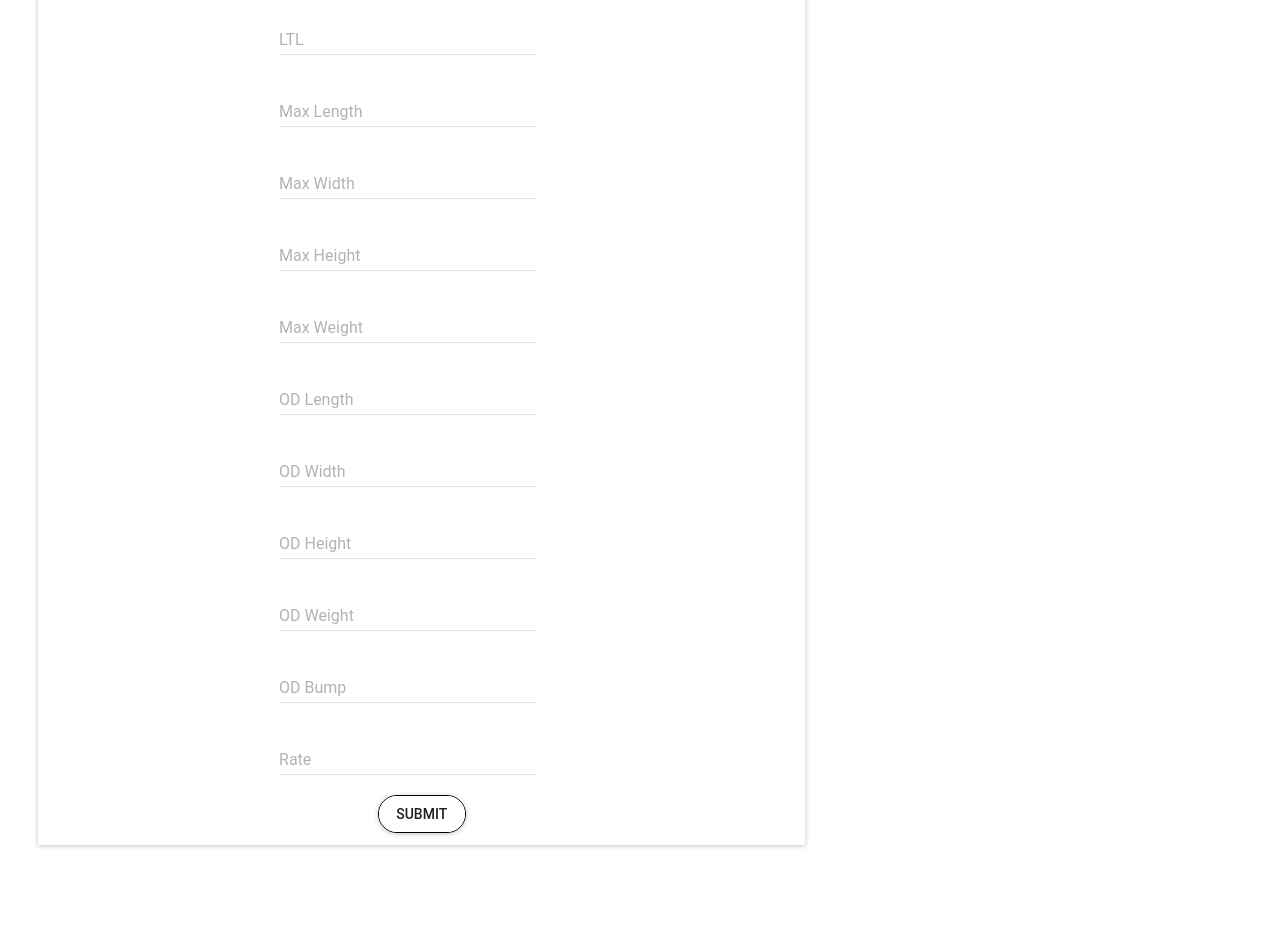
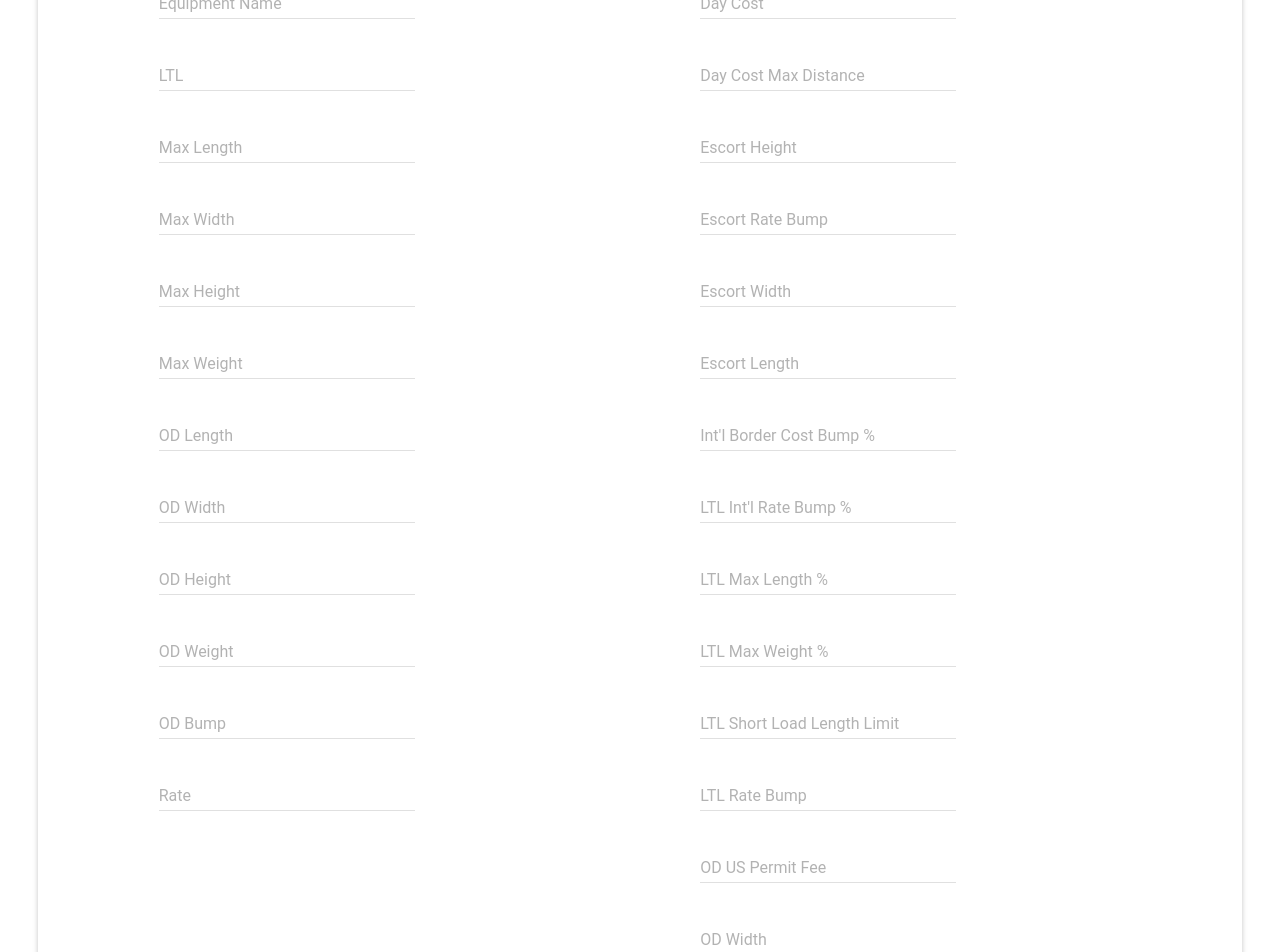
Before and after one commit to stward/equipment-admin, a React (Create React App) app: page /edit in a window 1280 px wide. Shown: the part 320-1272 px from the top of the page. Before the commit the page ends 1204 px from the top, so only its background shows below. Built offline with nearby package versions, Linux system fonts and the light colour scheme; what react-tap-event-plugin would draw is missing.

Commit message:
Added additional fields to form

```diff
--- a/src/Edit.js
+++ b/src/Edit.js
@@ -14,17 +14,18 @@ const propTypes = {
 
 const styles = {
   editContainer: {
+    width: '50%',
+    display: 'inline-block',
+    verticalAlign: 'top',
     '& div': {
-      display: 'block',
-      verticalAlign: 'top'
+      display: 'block'
     }
   },
   paper: {
-    paddingLeft: '20%',
-    paddingRight: '20%',
+    paddingTop: '3%',
+    paddingLeft: '10%',
     margin: '0 auto',
-    textAlign: 'center',
-    display: 'inline-block',
+    display: 'block',
   },
   button: {
     margin: 12,
@@ -56,8 +57,8 @@ class Edit extends Component {
       </div>
       <MuiThemeProvider muiTheme={getMuiTheme()}>
       <Paper className={classes.paper} zDepth={1}>
+        <h1>Edit / Create Details</h1>
         <div className={classes.editContainer}>
-          <h1>Edit / Create Details</h1>
           <TextField
             floatingLabelText="Equipment Name"
           />
@@ -95,6 +96,59 @@ class Edit extends Component {
             floatingLabelText="Rate"
           />
         </div>
+        <div className={classes.editContainer}>
+          <TextField
+            floatingLabelText="Day Cost"
+          />
+          <TextField
+            floatingLabelText="Day Cost Max Distance"
+          />
+          <TextField
+            floatingLabelText="Escort Height"
+          />
+          <TextField
+            floatingLabelText="Escort Rate Bump"
+          />
+          <TextField
+            floatingLabelText="Escort Width"
+          />
+          <TextField
+            floatingLabelText="Escort Length"
+          />
+          <TextField
+            floatingLabelText="Int'l Border Cost Bump %"
+          />
+          <TextField
+            floatingLabelText="LTL Int'l Rate Bump %"
+          />
+          <TextField
+            floatingLabelText="LTL Max Length %"
+          />
+          <TextField
+            floatingLabelText="LTL Max Weight %"
+          />
+          <TextField
+            floatingLabelText="LTL Short Load Length Limit"
+          />
+          <TextField
+            floatingLabelText="LTL Rate Bump"
+          />
+          <TextField
+            floatingLabelText="OD US Permit Fee"
+          />
+          <TextField
+            floatingLabelText="OD Width"
+          />
+          <TextField
+            floatingLabelText="Overweight Interval"
+          />
+          <TextField
+            floatingLabelText="Overweight Rate Bump"
+          />
+          <TextField
+            floatingLabelText="Overweight Threshold"
+          />
+        </div>
         <RaisedButton className={classes.button} label="Submit" primary={false} href={'/home'} />
         </Paper>
       </MuiThemeProvider>
```
